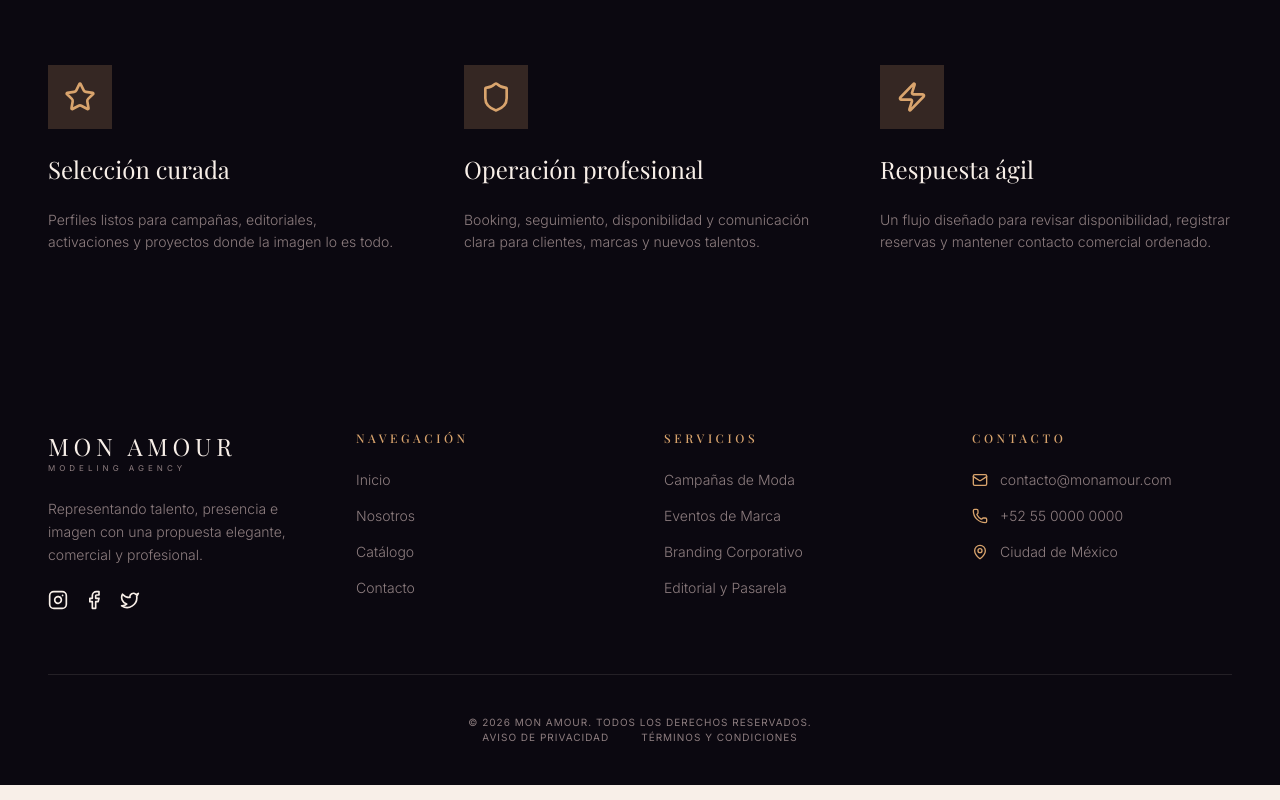
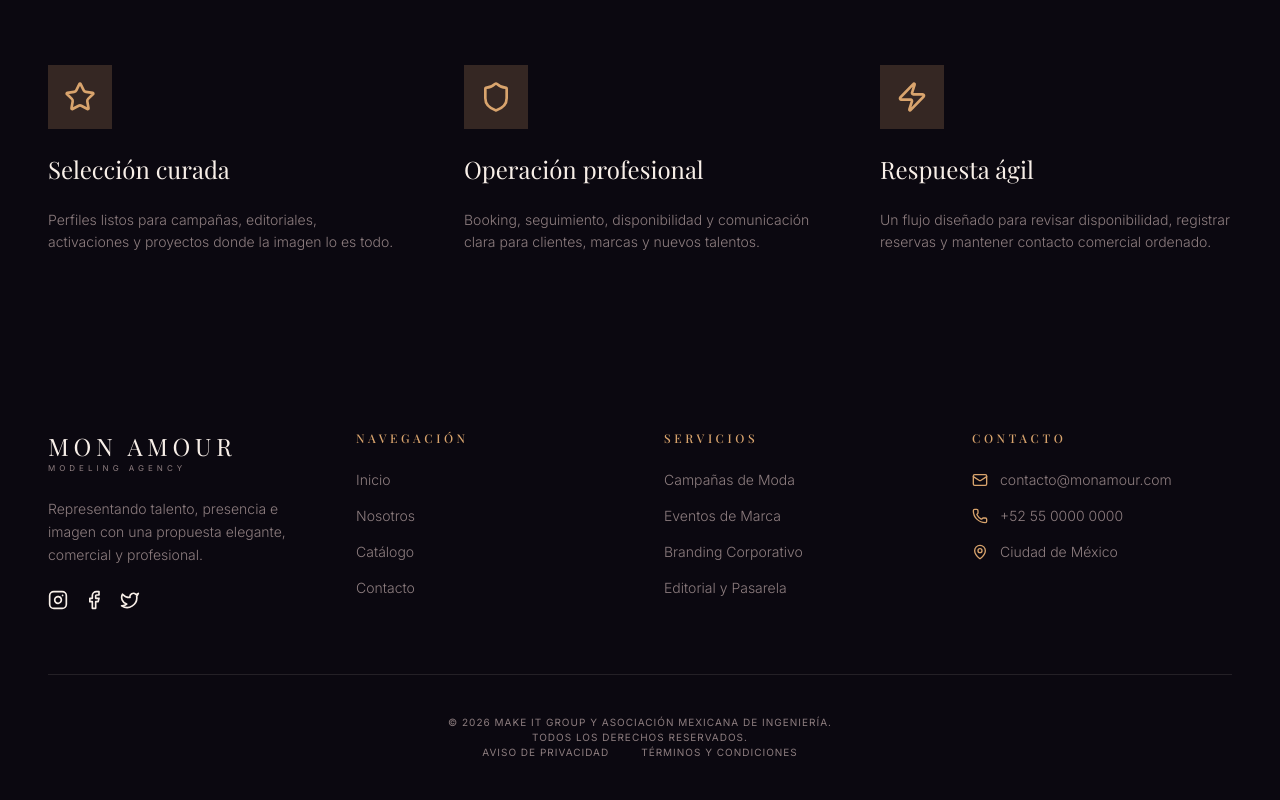
Before and after one commit to AnibalRetro/mon_amour, a React (Vite) app: page / in a window 1280 px wide. Shown: the part 2593-3393 px from the top of the page. Built offline with nearby package versions, Linux system fonts and the light colour scheme; no server answers; the database is empty; a web font is replaced by a local one.

Commit message:
[UPD] change footer

```diff
--- a/src/components/Footer.tsx
+++ b/src/components/Footer.tsx
@@ -61,7 +61,8 @@ export const Footer = () => {
       </div>
 
       <div className="max-w-7xl mx-auto mt-10 flex flex-col md:row justify-between items-center text-[10px] uppercase tracking-widest text-brand-gray space-y-4 md:space-y-0">
-        <p>© 2026 Mon Amour. Todos los derechos reservados.</p>
+        <p>© 2026 Make IT Group y Asociación Mexicana de Ingeniería.</p>
+        <p>Todos los derechos reservados.</p>
         <div className="flex space-x-8">
           <span className="cursor-pointer hover:text-brand-ivory transition-colors">Aviso de Privacidad</span>
           <span className="cursor-pointer hover:text-brand-ivory transition-colors">Términos y Condiciones</span>
```
